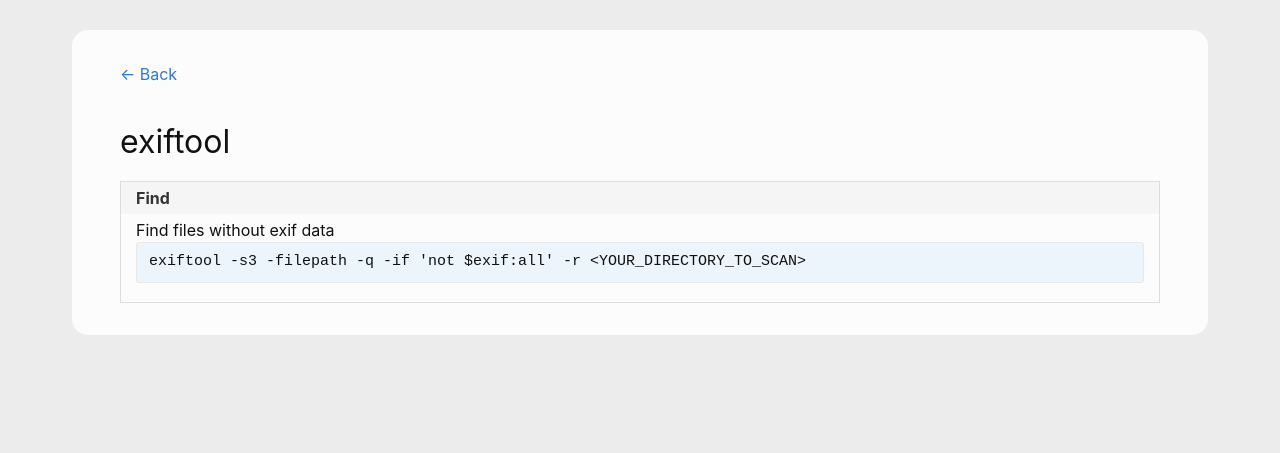
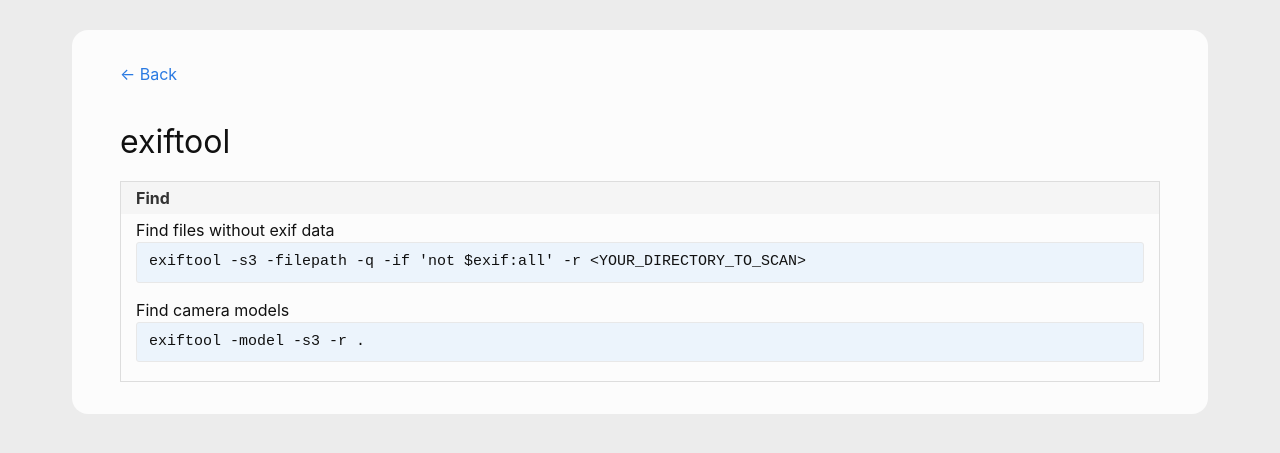
Before and after one commit to andreas-mausch/cheatsheets, a Jekyll site: the page built from _cheatsheets/exiftool.md, in a window 1280 px wide. Shown: the top 453 px of the page. Built offline with Jekyll 4.4.1, drawn with Linux system fonts in a browser that asks for light colours.

Commit message:
exiftool

```diff
--- a/_cheatsheets/exiftool.md
+++ b/_cheatsheets/exiftool.md
@@ -5,4 +5,5 @@ section:
   - name: Find
     commands:
       Find files without exif data: "exiftool -s3 -filepath -q -if 'not $exif:all' -r <YOUR_DIRECTORY_TO_SCAN>"
+      Find camera models: exiftool -model -s3 -r .
 ---
```
